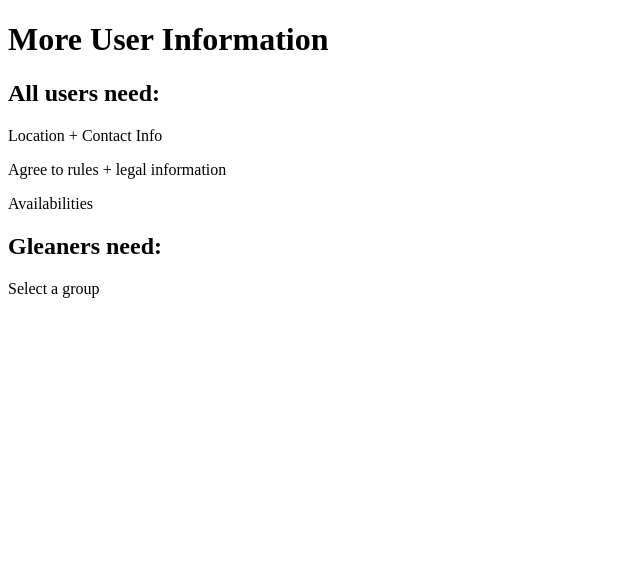
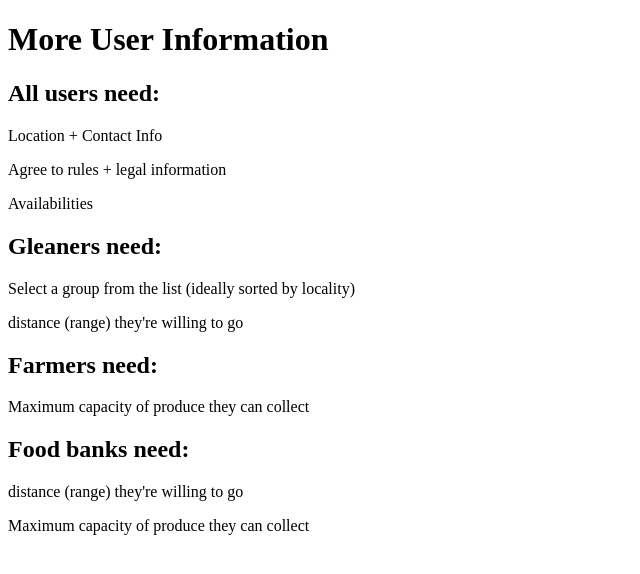
Before and after one commit to rajagoat/earth-day-c2g, a Next.js app in the folder frontend/: page /userinfo in a window 1280 px wide. Shown: the top 574 px of the page, without its empty margins (0-640 px from the left). Built offline with nearby package versions, Linux system fonts and the light colour scheme.

Commit message:
Added form creation requirements

```diff
--- a/frontend/pages/userinfo.js
+++ b/frontend/pages/userinfo.js
@@ -7,8 +7,15 @@ const userInfo = () => {
             <p>Agree to rules + legal information</p>
             <p>Availabilities</p>
             <h2>Gleaners need:</h2>
-            <p>Select a group</p>
-
+            <p>Select a group from the list (ideally
+                sorted by locality)
+            </p>
+            <p>distance (range) they're willing to go</p>
+            <h2>Farmers need:</h2>
+            <p>Maximum capacity of produce they can collect</p>
+            <h2>Food banks need:</h2>
+            <p>distance (range) they're willing to go</p>
+            <p>Maximum capacity of produce they can collect</p>
         </div>
     );
 }
```
